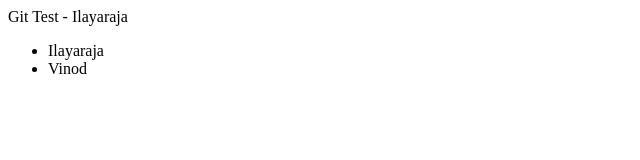
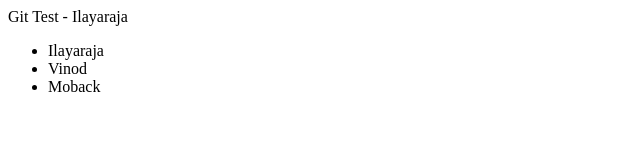
Before and after one commit to ilayarajas/hello-world, a plain HTML site: page index.html in a window 1280 px wide. Shown: the full height of the page, 0-640 px from the left. Drawn offline with Linux system fonts and the light colour scheme.

Commit message:
Added a line

```diff
--- a/index.html
+++ b/index.html
@@ -4,6 +4,7 @@
     <ul>
       <li>Ilayaraja</li>
       <li>Vinod</li>
+      <li>Moback</li>
     </ul>
   </body>
 </html>
```
